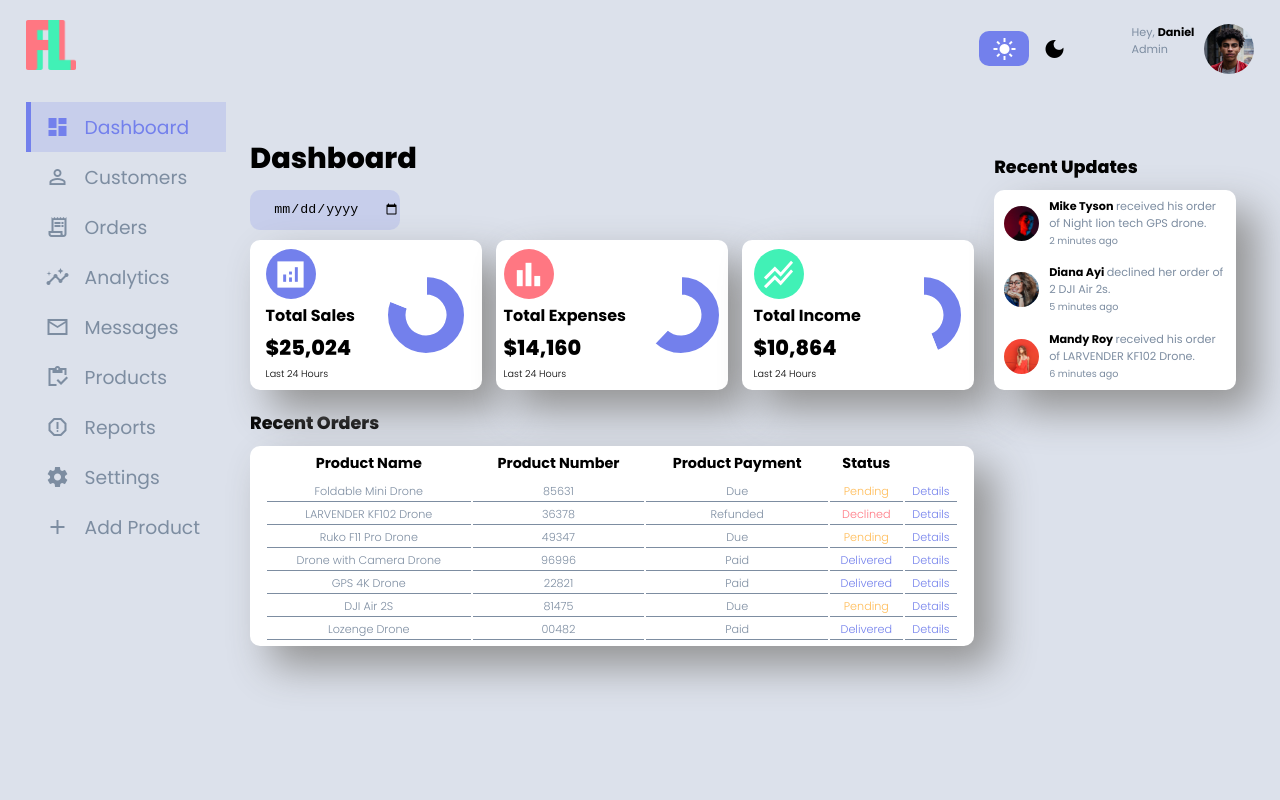
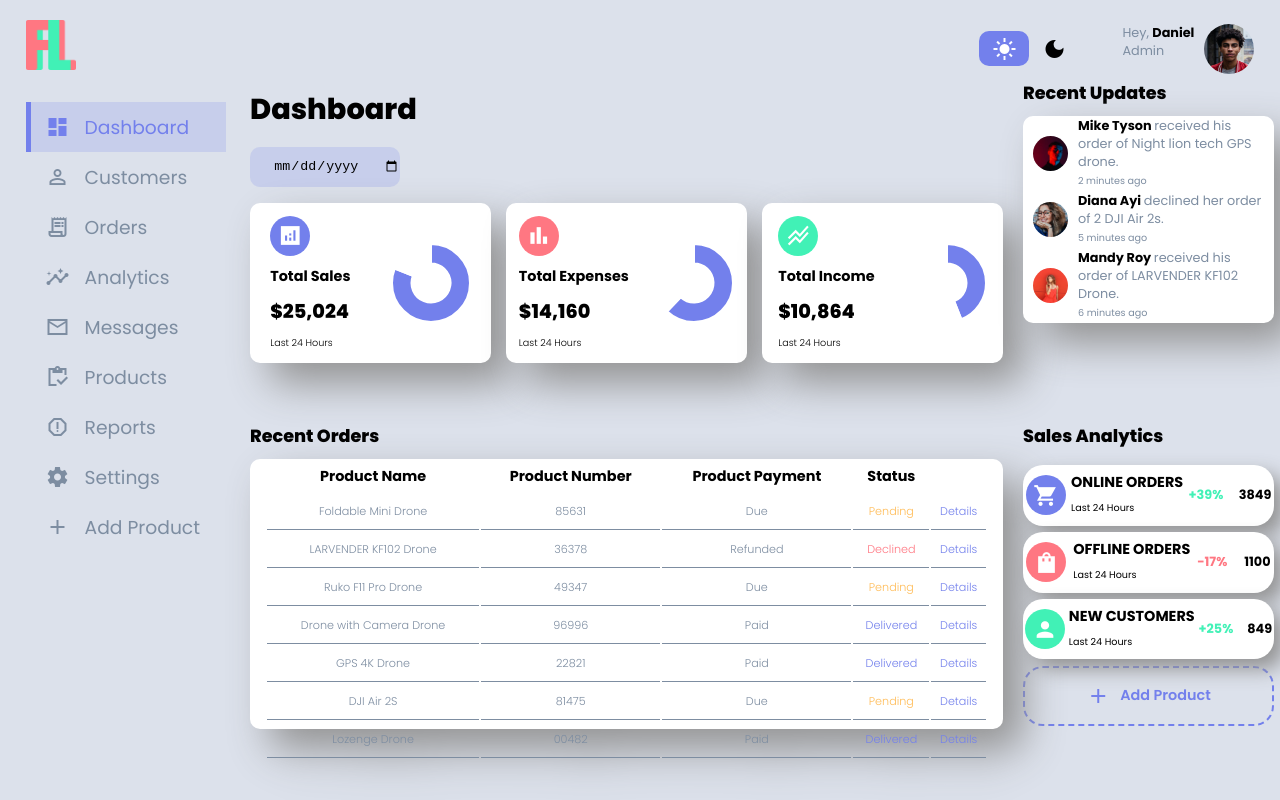
Before and after one commit to flolcs/dashboard, a plain HTML site: page index.html in a window 1280 px wide. Drawn offline with nearby package versions, Linux system fonts and the light colour scheme.

```diff
--- a/assets/css/styles.css
+++ b/assets/css/styles.css
@@ -80,7 +80,7 @@ body {
 p {
   color: var(--color4);
   text-align: left;
-  font-size: 0.7rem;
+  font-size: 0.8rem;
   margin-left: 10px;
 }
 
@@ -182,10 +182,10 @@ h1 {
 /*=============== MAIN ===============*/
 main {
   position: absolute;
-  top: 60px;
+  top: 80px;
   left: 250px;
   height: 85vh;
-  width: 77vw;
+  width: 80vw;
   display: grid;
   grid-template-columns: 3fr 1fr;
   grid-template-rows: 1fr 1fr;
@@ -208,8 +208,6 @@ h2 {
   border-radius: 10px;
   background-color: rgba(115, 128, 236, 0.2);
   text-align: center;
-  margin-top: 10px;
-  margin-bottom: 10px;
 }
 
 .dashboard {
@@ -217,7 +215,8 @@ h2 {
   flex-direction: column;
   align-items: flex-start;
   justify-content: space-around;
-  align-self: flex-end;
+  align-self: flex-start;
+  height: 90%;
 }
 
 .dashboard_3containers {
@@ -235,7 +234,7 @@ h2 {
   justify-content: space-around;
   background-color: white;
   width: 32%;
-  height: 150px;
+  height: 20vh;
   border-radius: 10px;
   filter: drop-shadow(20px 20px 20px rgb(146, 146, 146));
 }
@@ -253,28 +252,28 @@ h2 {
   height: 80px;
 }
 
-.background-icon-sales {
+.background-icon-purple {
   background-color: var(--color1);
-  height: 50px;
-  width: 50px;
+  height: 40px;
+  width: 40px;
   display: flex;
   align-items: center;
   justify-content: center;
   border-radius: 50px;
 }
-.background-icon-expenses {
+.background-icon-red {
   background-color: var(--color2);
-  height: 50px;
-  width: 50px;
+  height: 40px;
+  width: 40px;
   display: flex;
   align-items: center;
   justify-content: center;
   border-radius: 50px;
 }
-.background-icon-income {
+.background-icon-green {
   background-color: var(--color3);
-  height: 50px;
-  width: 50px;
+  height: 40px;
+  width: 40px;
   display: flex;
   align-items: center;
   justify-content: center;
@@ -284,15 +283,15 @@ h2 {
 #dashboard-icon {
   color: white;
   border-radius: 30px;
-  font-size: 35px;
+  font-size: 25px;
 }
 
 h3 {
-  font-size: 1rem;
+  font-size: 0.9rem;
   font-weight: 700;
 }
 h4 {
-  font-size: 1.3rem;
+  font-size: 1.2rem;
   font-weight: 800;
 }
 h5 {
@@ -304,7 +303,8 @@ h5 {
 .updates {
   grid-column: 2;
   grid-row: 1;
-  align-self: flex-end;
+  align-self: flex-start;
+  height: 80%;
 }
 
 h6 {
@@ -320,7 +320,7 @@ h6 {
   align-items: flex-start;
   justify-content: space-around;
   width: 100%;
-  height: 200px;
+  height: 80%;
   border-radius: 10px;
   filter: drop-shadow(20px 20px 20px rgb(146, 146, 146));
 }
@@ -348,7 +348,7 @@ h6 {
 .orders_container {
   background-color: white;
   width: 100%;
-  height: 200px;
+  height: 80%;
   border-radius: 10px;
   filter: drop-shadow(20px 20px 20px rgb(146, 146, 146));
 }
@@ -373,6 +373,7 @@ td {
   line-height: 20px;
   border-bottom: solid 0.5px var(--color4);
   color: var(--color4);
+  line-height: 35px;
 }
 
 #pending {
@@ -388,6 +389,75 @@ td {
   color: var(--color1);
   cursor: pointer;
 }
+
+/*=============== SALES ANALYTICS ===============*/
+.analytics {
+  grid-row: 2;
+  grid-column: 2;
+  height: 90%;
+  width: 100%;
+  display: flex;
+  flex-direction: column;
+  align-items: flex-start;
+  justify-content: space-between;
+}
+
+.analytics_container {
+  display: flex;
+  flex-direction: row;
+  align-items: center;
+  justify-content: space-around;
+  background-color: white;
+  height: 20%;
+  width: 100%;
+  border-radius: 20px;
+  filter: drop-shadow(10px 10px 10px rgb(146, 146, 146));
+}
+
+#positive-pourcentage {
+  color: var(--color3);
+  font-size: 0.8rem;
+  font-weight: 700;
+}
+#negative-pourcentage {
+  color: var(--color2);
+  font-size: 0.8rem;
+  font-weight: 700;
+}
+
+.analytics_addProduct {
+  display: flex;
+  flex-direction: row;
+  align-items: center;
+  justify-content: center;
+  height: 20%;
+  width: 100%;
+  border-radius: 20px;
+  border: #7380ec dashed 2px;
+  cursor: pointer;
+}
+
+.analytics_addProduct:hover {
+  background-color: rgba(255, 255, 255, 0.5);
+  transition: .5s;
+}
+
+#icon-plus {
+  color: var(--color1);
+  padding-right: 10px;
+}
+
+#addProduct {
+  font-size: 0.9rem;
+  color: var(--color1);
+  font-weight: 600;
+}
+
+
+
+
+
+
 
 
 /*=============== FOOTER ===============*/
--- a/assets/js/main.js
+++ b/assets/js/main.js
@@ -1,4 +1,4 @@
-// Light and Dark Mode Button
+// Light and Dark Mode
 const btnLightMode = document.querySelector(".btn-lightMode");
 const btnDarkMode = document.querySelector(".btn-darkMode");
 
--- a/index.html
+++ b/index.html
@@ -22,9 +22,7 @@
         <div class="top-header_profil">
           <div class="top-header_profil-lightDarkMode">
             <button class="btn-lightMode active">
-              <span class="material-icons-sharp" id="icon-light"
-                >light_mode</span
-              >
+              <span class="material-icons-sharp" id="icon-light">light_mode</span>
             </button>
             <button class="btn-darkMode">
               <span class="material-icons-sharp" id="icon-dark">dark_mode</span>
@@ -108,7 +106,7 @@
             <div class="dashboard_3containers">
                 <div class="dashboard_container">
                     <div class="dashboard_sous-container">
-                        <div class="background-icon-sales">
+                        <div class="background-icon-purple">
                             <span class="material-icons-sharp" id="dashboard-icon">analytics</span>
                         </div>
                         <h3>Total Sales</h3>
@@ -121,7 +119,7 @@
                 </div>
                 <div class="dashboard_container">
                     <div class="dashboard_sous-container">
-                        <div class="background-icon-expenses">
+                        <div class="background-icon-red">
                             <span class="material-icons-sharp" id="dashboard-icon">bar_chart</span>
                         </div>
                         <h3>Total Expenses</h3>
@@ -134,7 +132,7 @@
                 </div>
                 <div class="dashboard_container">
                     <div class="dashboard_sous-container">
-                        <div class="background-icon-income">
+                        <div class="background-icon-green">
                             <span class="material-icons-sharp" id="dashboard-icon">stacked_line_chart</span>
                         </div>
                         <h3>Total Income</h3>
@@ -231,6 +229,46 @@
             </table>
           </div>
         </section>
+        <section class="analytics">
+          <h6>Sales Analytics</h6>
+          <div class="analytics_container">
+            <div class="background-icon-purple">
+              <span class="material-icons-sharp" id="dashboard-icon">shopping_cart</span>
+            </div>
+            <div class="analytics_text">
+              <h3>ONLINE ORDERS</h3>
+              <span class="updates_time">Last 24 Hours</span>
+            </div>
+            <span id="positive-pourcentage">+39%</span>
+            <p><strong>3849</strong></p>
+          </div>
+          <div class="analytics_container">
+            <div class="background-icon-red">
+              <span class="material-icons-sharp" id="dashboard-icon">shopping_bag</span>
+            </div>
+            <div class="analytics_text">
+              <h3>OFFLINE ORDERS</h3>
+              <span class="updates_time">Last 24 Hours</span>
+            </div>
+            <span id="negative-pourcentage">-17%</span>
+            <p><strong>1100</strong></p>
+          </div>
+          <div class="analytics_container">
+            <div class="background-icon-green">
+              <span class="material-icons-sharp" id="dashboard-icon">person</span>
+            </div>
+            <div class="analytics_text">
+              <h3>NEW CUSTOMERS</h3>
+              <span class="updates_time">Last 24 Hours</span>
+            </div>
+            <span id="positive-pourcentage">+25%</span>
+            <p><strong>849</strong></p>
+          </div>
+          <div class="analytics_addProduct">
+            <span class="material-icons-sharp" id="icon-plus">add</span>
+            <span id="addProduct">Add Product</span>
+          </div>
+        </section>
     </main>
     <footer></footer>
     <script src="https://cdnjs.cloudflare.com/ajax/libs/Chart.js/3.7.1/chart.min.js"></script>
```
